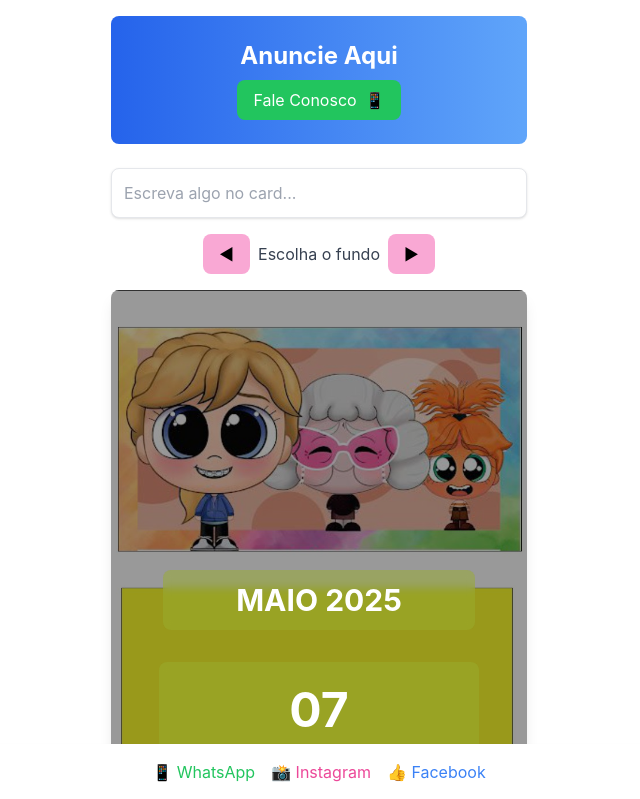
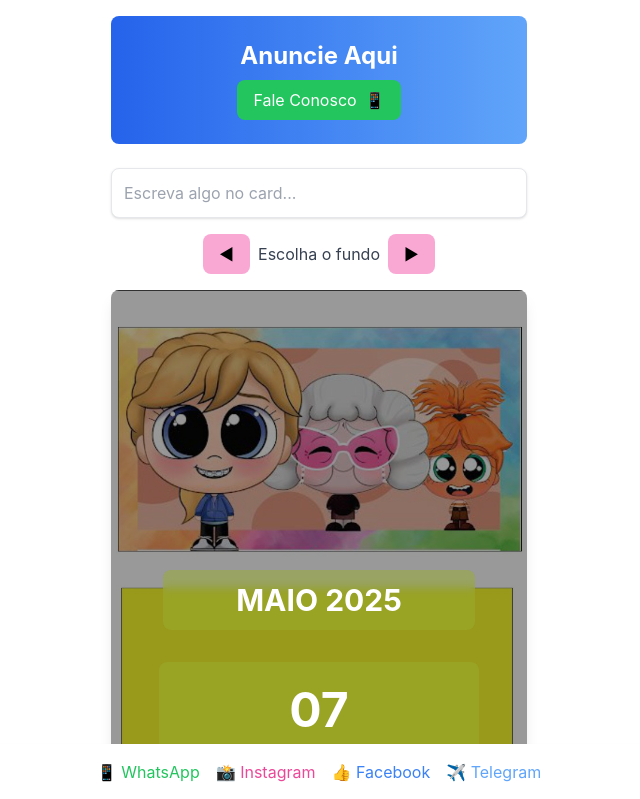
Before and after one commit to Arabuena/Agenda-da-manicure, a React (Create React App) app: page / in a window 1280 px wide. Shown: the top 799 px of the page, without its empty margins (321-961 px from the left). Built offline with nearby package versions, Linux system fonts and the light colour scheme.

Commit message:
link social bar

```diff
--- a/src/App.js
+++ b/src/App.js
@@ -362,7 +362,7 @@ export default function App() {
           <span>📱 WhatsApp</span>
         </a>
         <a
-          href="https://instagram.com/seu_instagram"
+          href="https://instagram.com/agendacard"
           target="_blank"
           rel="noopener noreferrer"
           className="text-pink-500 hover:text-pink-600"
@@ -370,12 +370,20 @@ export default function App() {
           <span>📸 Instagram</span>
         </a>
         <a
-          href="https://facebook.com/sua_pagina"
+          href="https://facebook.com/agendacard"
           target="_blank"
           rel="noopener noreferrer"
           className="text-blue-500 hover:text-blue-600"
         >
           <span>👍 Facebook</span>
+        </a>
+        <a
+          href="https://t.me/agendacard"
+          target="_blank"
+          rel="noopener noreferrer"
+          className="text-blue-400 hover:text-blue-500"
+        >
+          <span>✈️ Telegram</span>
         </a>
       </div>
 
```
